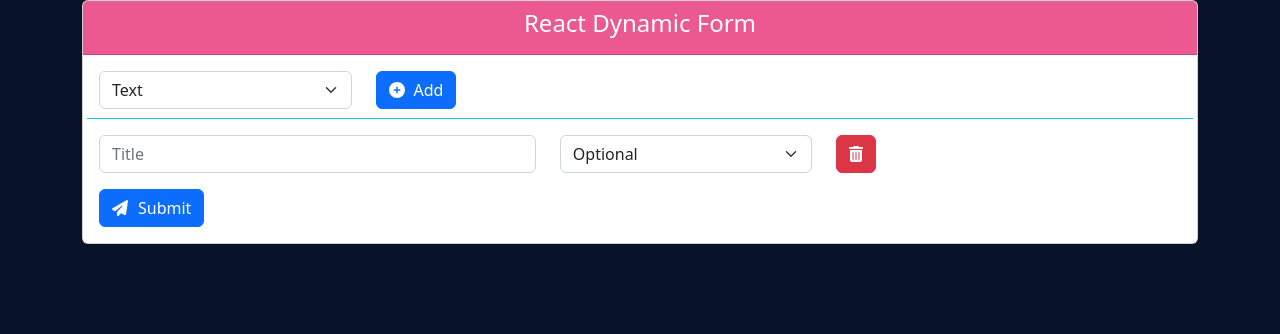
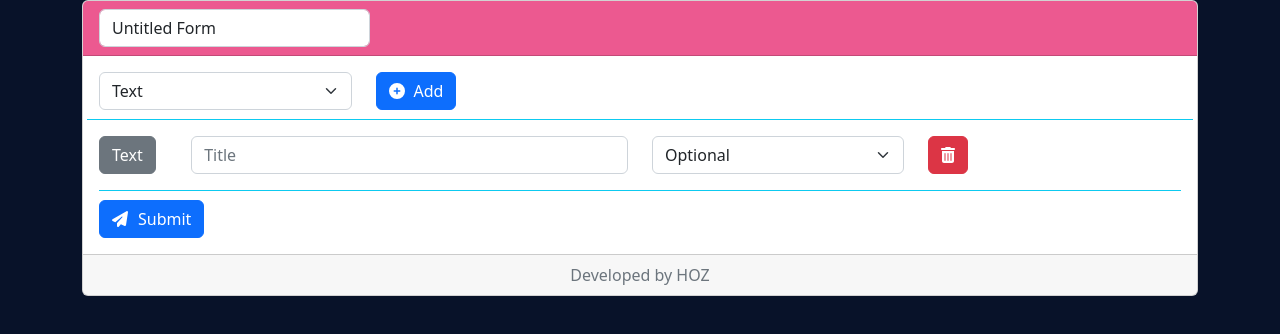
Before and after one commit to htetoozin/laravel-practical-test-frontend, a React (Create React App) app: page / in a window 1280 px wide. Shown: the top 334 px of the page. Built offline with nearby package versions, Linux system fonts and the light colour scheme.

Commit message:
[create] add form title & input type

```diff
--- a/src/App.css
+++ b/src/App.css
@@ -11,6 +11,14 @@
   text-align: center;
 }
 
+.bt-9{
+    padding-top: 9px;
+}
+
 .bp-9{
     padding-bottom: 9px;
 }
+
+.form_type{
+   text-transform: capitalize;
+}
--- a/src/App.js
+++ b/src/App.js
@@ -14,6 +14,7 @@ import {
 import "./App.css";
 
 function App() {
+  const [formTitle, setFormTitle] = useState("Untitled Form");
   const [selectType, setSelectType] = useState("text");
   const [formFields, setFormFields] = useState([
     { type: selectType, title: "", required: false },
@@ -42,7 +43,7 @@ function App() {
 
   const submitHandler = (e) => {
     e.preventDefault();
-    console.log(formFields);
+    console.log(formTitle, formFields);
   };
 
   return (
@@ -50,7 +51,16 @@ function App() {
       <div className="mt-10 col-sm-12 col-md-12">
         <Card>
           <Card.Header className="card_header">
-            <h4>React Dynamic Form</h4>
+            <Col md="3" lg="3">
+              <InputGroup>
+                <Form.Control
+                  placeholder="Untitled form"
+                  aria-describedby="basic-addon1"
+                  value={formTitle}
+                  onChange={(e) => setFormTitle(e.target.value)}
+                />
+              </InputGroup>
+            </Col>
           </Card.Header>
           <Card.Body>
             <div className="row mb-3 p-b-10 border-bottom border-color border-info bp-9">
@@ -74,6 +84,12 @@ function App() {
             <form onSubmit={submitHandler}>
               {formFields.map((form, index) => (
                 <div className="row" key={index}>
+                  <Col md="1" lg="1">
+                    <Button variant="secondary">
+                      <span className="form_type">{form.type}</span>
+                    </Button>
+                  </Col>
+
                   <Col md="5" lg="5" className="mb-3">
                     <InputGroup>
                       <Form.Control
@@ -107,13 +123,17 @@ function App() {
                   </Col>
                 </div>
               ))}
-              <Button variant="primary" type="submit">
-                <FontAwesomeIcon icon={faPaperPlane} />
-                <span className="ml-10">Submit</span>
-              </Button>
+              <div className="border-top border-color border-info bt-9">
+                <Button variant="primary" type="submit">
+                  <FontAwesomeIcon icon={faPaperPlane} />
+                  <span className="ml-10">Submit</span>
+                </Button>
+              </div>
             </form>
           </Card.Body>
-          {/* <Card.Footer className="text-muted">2 days ago</Card.Footer> */}
+          <Card.Footer className="text-muted text-center">
+            Developed by HOZ
+          </Card.Footer>
         </Card>
       </div>
     </Container>
```
